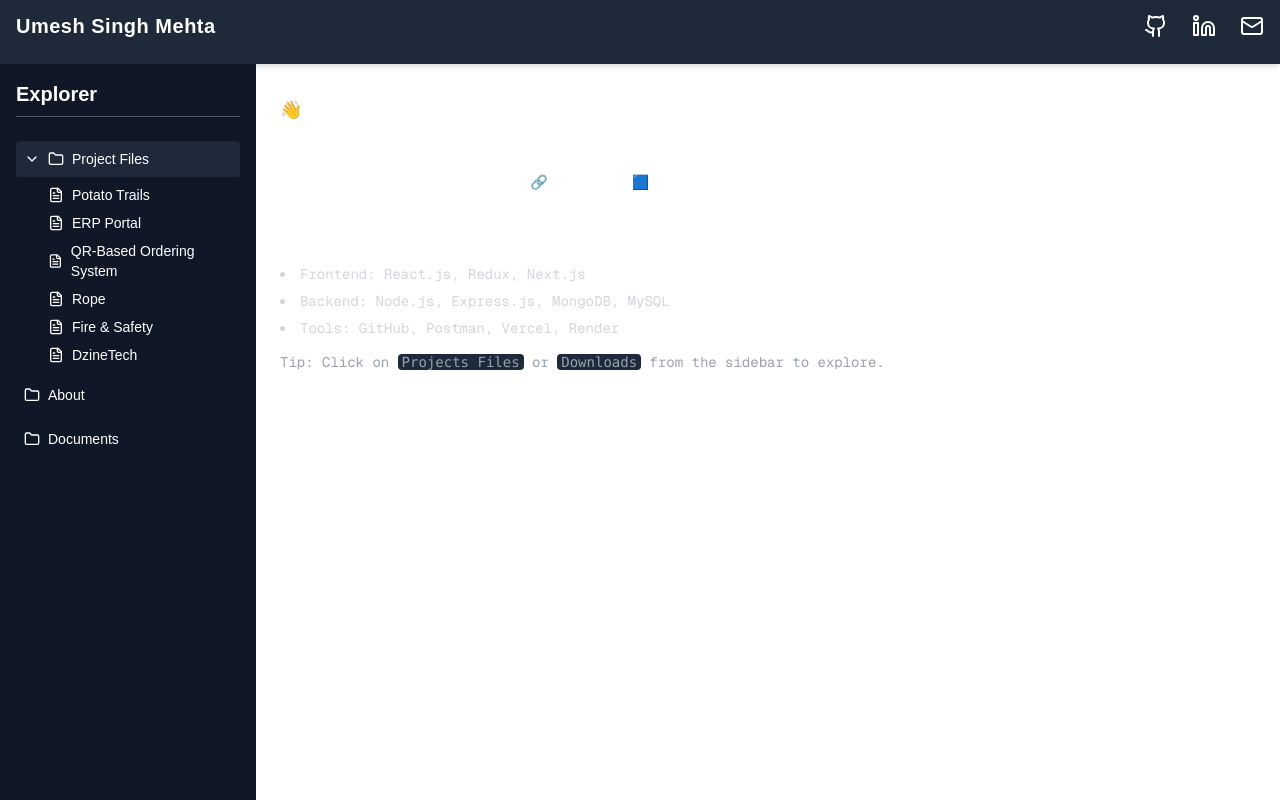
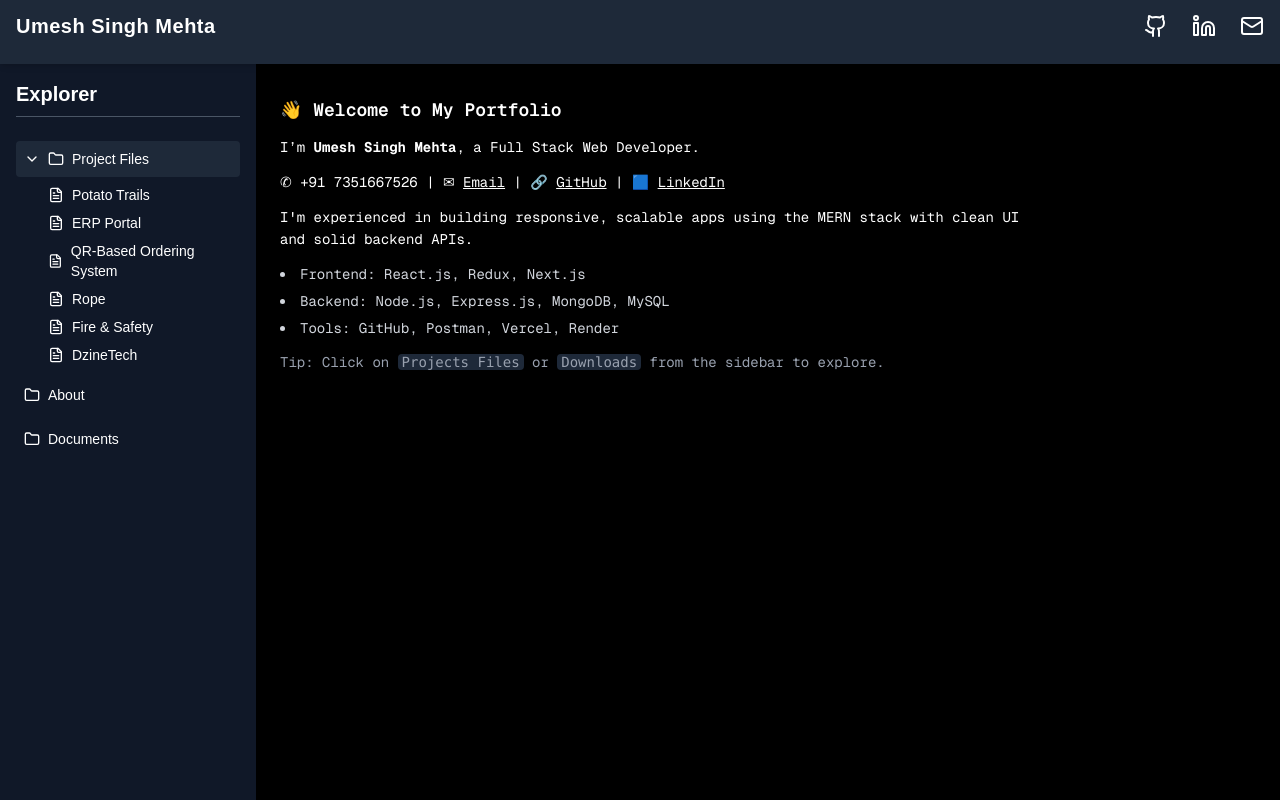
Before and after one commit to UmeshSingh2000/portfolio, a Next.js app: page / in a window 1280 px wide. Built offline with nearby package versions, Linux system fonts and the light colour scheme.

Commit message:
fix: Update Welcome and Page components to use a black background for improved visual consistency

```diff
--- a/src/Components/Welcome.jsx
+++ b/src/Components/Welcome.jsx
@@ -2,7 +2,7 @@ import React from 'react';
 
 const Welcome = () => {
   return (
-    <div className="w-full h-full text-white font-mono overflow-hidden px-6 py-8">
+    <div className="w-full h-full bg-black text-white font-mono overflow-hidden px-6 py-8">
       <div className="max-w-3xl text-sm space-y-3 leading-relaxed">
 
         <h1 className="text-lg font-semibold">👋 Welcome to My Portfolio</h1>
--- a/src/app/page.jsx
+++ b/src/app/page.jsx
@@ -85,7 +85,7 @@ const Page = () => {
 
         {/* Main Content (shifts on sidebar open/close) */}
         <main
-          className={`flex-1 overflow-y-auto h-[calc(100vh-64px)] transition-all duration-300
+          className={`flex-1 bg-black overflow-y-auto h-[calc(100vh-64px)] transition-all duration-300
     ${isSidebarOpen ? 'ml-64' : 'ml-0'} `}
         >
           {renderContent()}
```
